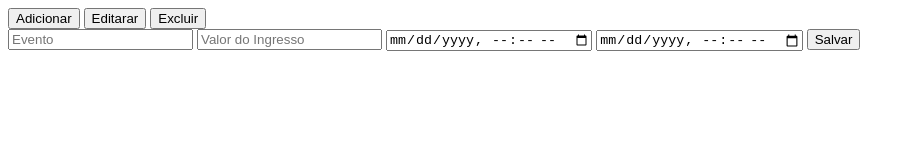
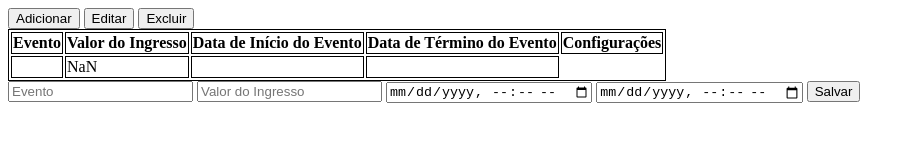
Before and after one commit to alfredoregner/desafioCadastro, a plain HTML site: page index.html in a window 1280 px wide. Both pictures are taken after a click on the button "Salvar". Shown: the whole page, without its empty margins (0-915 px from the left). Drawn offline with Linux system fonts and the light colour scheme.

Commit message:
Finalizado lógica inicial de cadastro de informações na tabela

```diff
--- a/css/style.css
+++ b/css/style.css
@@ -0,0 +1,3 @@
+table, td, th{
+    border: 1px solid black;
+}
--- a/index.html
+++ b/index.html
@@ -8,17 +8,29 @@
     <title>Sistema de Cadastro de Evento</title>
 </head>
 <body>
+
     <button onclick="adicionar()">Adicionar</button>
-    <button onclick="editar()">Editarar</button>
-    <button onclick="excluir()">Excluir</button>
+    <button id="editar" onclick="editar()">Editar</button>
+    <button id="excluir" onclick="excluir()">Excluir</button>
 
-    <div id="adicionarForm" class="oculto">
-        <input type="text" class="evento" placeholder="Evento">
-        <input type="number" class="ingresso" placeholder="Valor do Ingresso">
-        <input type="datetime-local" class="dataInicio">
-        <input type="datetime-local" class="dataFim">
+    <table id="eventos">
+        <!-- Cabeçalho da tabela -->
+        <th>Evento</th>
+        <th>Valor do Ingresso</th>
+        <th>Data de Início do Evento</th>
+        <th>Data de Término do Evento</th>
+        <th>Configurações</th>
+    </table>
 
-        <button onclick="salvar()">Salvar</button>
-    </div>
+    <input type="text" class="evento" placeholder="Evento">
+    <input type="number" class="ingresso" placeholder="Valor do Ingresso">
+    <input type="datetime-local" class="dataInicio">
+    <input type="datetime-local" class="dataFim">
+
+    <button onclick="salvar()">Salvar</button>
+
+    <!-- <div id="adicionarForm" class="oculto">
+
+    </div> -->
 </body>
 </html>
--- a/js/script.js
+++ b/js/script.js
@@ -4,10 +4,37 @@ function adicionar(){
 }
 
 function salvar(){
-    let evento = document.querySelector(".evento").ariaValueMax;
-    let ingresso = parseFloat(document.querySelector(".ingresso").value);
-    let dataInicio = document.querySelector("dataInicio");
-    let dataFim = document.querySelector(".dataFim");
+    //Criando a tabela
+    let tabela = document.querySelector("#eventos");
+    let linha = 0;
+    novaLinha = tabela.insertRow(linha+1);
+    console.log(novaLinha);
+
+    //Coletando as informações dos campos
+
+    let evento = novaLinha.insertCell(0); //Cria a coluna
+    evento.innerHTML = document.querySelector(".evento").value; //Insere o valor
+
+    let ingresso = novaLinha.insertCell(1); //cria a coluna
+    ingresso.innerHTML = parseFloat(document.querySelector(".ingresso").value);
+
+    let dataInicio = novaLinha.insertCell(2);
+    dataInicio.innerHTML = document.querySelector(".dataInicio").value;
+
+    let dataFim = novaLinha.insertCell(3);
+    dataFim.innerHTML = document.querySelector(".dataFim").value;
+
+    // let botaoEditar = novaLinha.insertCell(4);
+    // botaoEditar = document.createElement("button");
+    // botaoEditar.setAttribute("id", "editar");
+    // botaoEditar.setAttribute("onclick", "editar()");
+    // botaoEditar.innerHTML = "Editar"
+
+    // let botaoExcluir = novaLinha.insertCell(4);
+    // botaoExcluir = document.createElement("button");
+    // botaoExcluir.setAttribute("id", "excluir");
+    // botaoExcluir.setAttribute("onclick", "excluir()");
+    // botaoExcluir.innerHTML = "Excluir"
 }
 
 function editar(){
```
